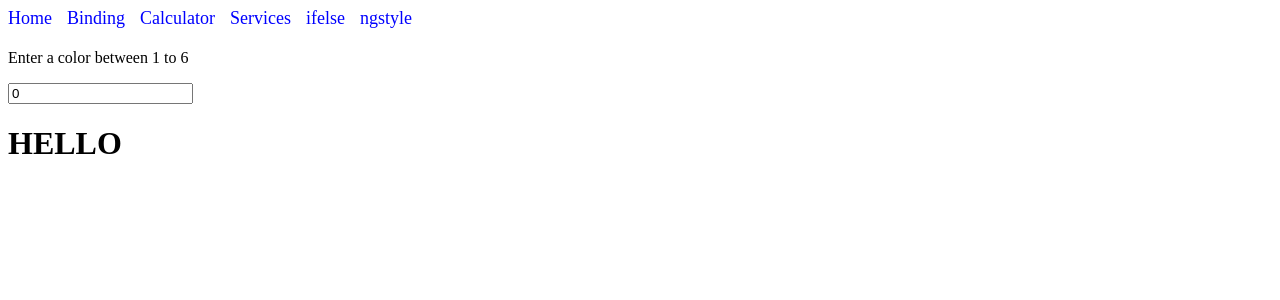
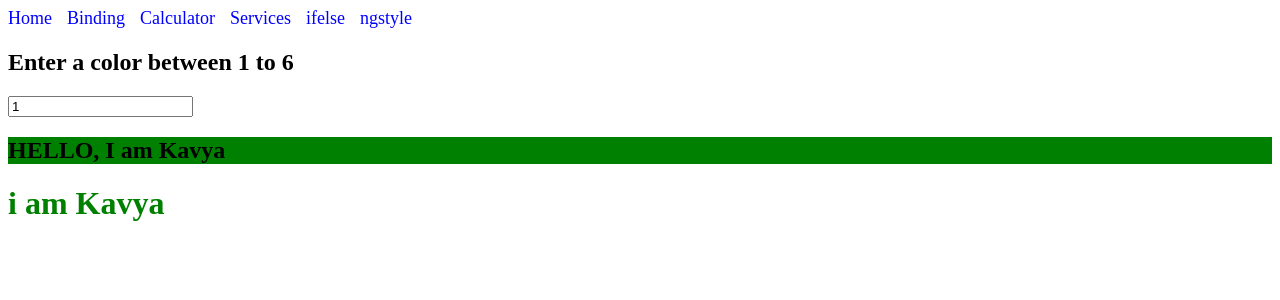
Before and after one commit to kavyaballa1020/angular-topics-collection, an Angular app: page /ngstyle in a window 1280 px wide. Shown: the top 300 px of the page. Built offline with nearby package versions, Linux system fonts and the light colour scheme.

Commit message:
"Updated NgstyleComponent: changed HTML template and initial value of 'x' variable"

```diff
--- a/src/app/components/ngstyle/ngstyle.component.html
+++ b/src/app/components/ngstyle/ngstyle.component.html
@@ -1,4 +1,7 @@
-<p>Enter a color between 1 to 6</p>
+<h2>Enter a color between 1 to 6</h2>
+
 <input type="number" placeholder="Enter a number" [(ngModel)]="x">
 
-<h1 [ngStyle]="{'background-color':getColor()}">HELLO</h1>
+<h2 [ngStyle]="{'background-color':getColor()}">HELLO, I am Kavya</h2>
+
+<h1 [ngStyle]="{'color':getColor()}">i am Kavya</h1>
--- a/src/app/components/ngstyle/ngstyle.component.ts
+++ b/src/app/components/ngstyle/ngstyle.component.ts
@@ -11,7 +11,7 @@ import { FormsModule } from '@angular/forms';
 })
 export class NgstyleComponent {
 
-  x: number =0
+  x: number =1
 
   getColor(): string {
     switch(this.x) {
```
